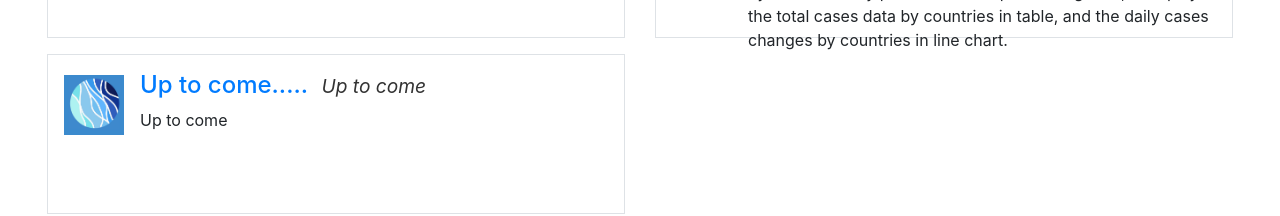
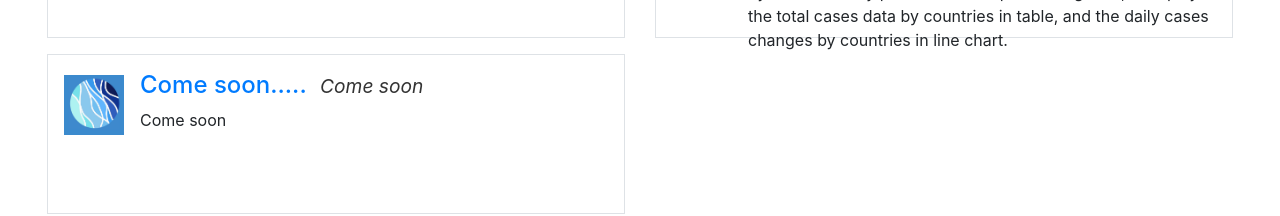
Before and after one commit to Celine-heqian/ComIT-Project, a React (Create React App) app: page /Portfolio in a window 1280 px wide. Shown: the part 594-810 px from the top of the page. Built offline with nearby package versions, Linux system fonts and the light colour scheme.

Commit message:
second commit

```diff
--- a/src/components/DoodleAlbum.jsx
+++ b/src/components/DoodleAlbum.jsx
@@ -31,7 +31,7 @@ class DoodleAlbum extends Component {
               </div>
             </div>
           </div>
-          <div className="clo-8 flex-fill">
+          <div className="clo-7 flex-fill">
             <h1 className="display-4 text-light">Vivian's Doodle Album</h1>
           </div>
         </div>
--- a/src/pages/Contact.jsx
+++ b/src/pages/Contact.jsx
@@ -5,7 +5,7 @@ class Contact extends Component {
   render() {
     return (
       <div className="">
-        <div className="jumbotron mb-0 h-75">
+        <div className="jumbotron m-0 h-75">
           <h1 className="display-4">Contact</h1>
           <p className="lead">
             If you are also interested in programming, you are welcome to
--- a/src/pages/PortfolioList.jsx
+++ b/src/pages/PortfolioList.jsx
@@ -9,7 +9,7 @@ class PortfolioList extends Component {
   render() {
     return (
       <div>
-        <div className="jumbotron mb-0">
+        <div className="jumbotron m-0">
           <h1 className="display-4">Portfolio</h1>
           <p className="lead">
             These are some exercises using what I learned from ComIT React
@@ -64,13 +64,13 @@ class PortfolioList extends Component {
               <div className="media-body">
                 <h4>
                   <NavLink exact to="/Portfolio">
-                    Up to come.....
+                    Come soon.....
                   </NavLink>
                   <small className="pl-2">
-                    <i> Up to come</i>
+                    <i> Come soon</i>
                   </small>
                 </h4>
-                <p>Up to come</p>
+                <p>Come soon</p>
               </div>
             </div>
           </div>
```
Also changed, not shown: src/components/Covid.jsx (+0 -18 lines).
